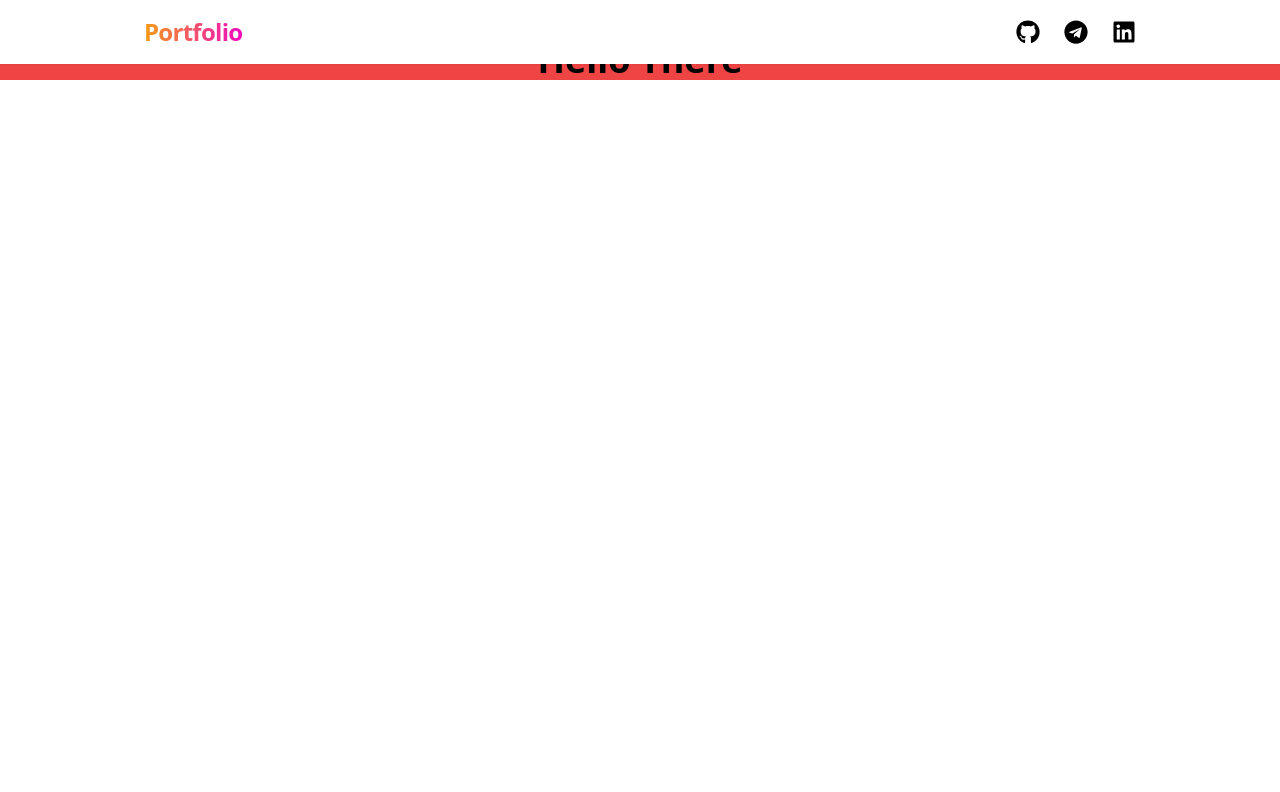
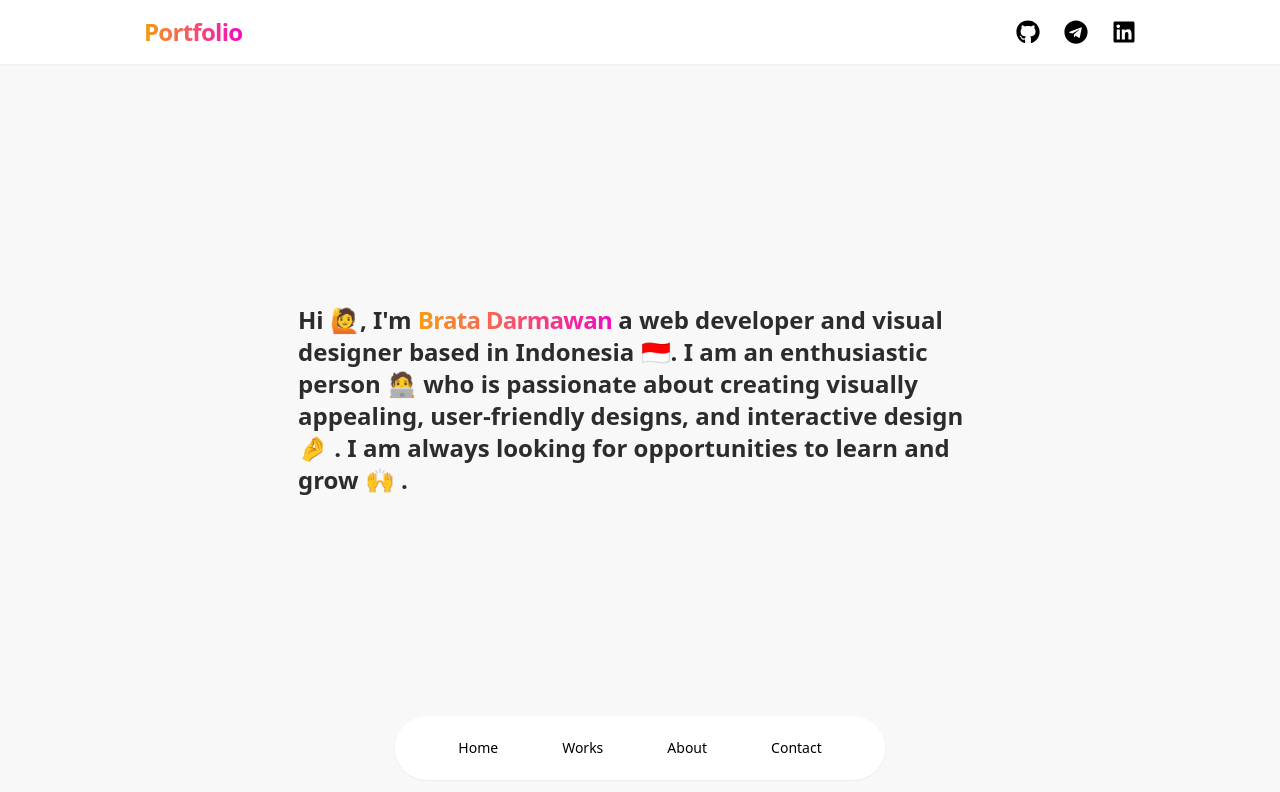
Before and after one commit to bratdr/portfolio-website, a Next.js app: page / in a window 1280 px wide. Shown: the top 792 px of the page. Built offline with nearby package versions, Linux system fonts and the light colour scheme.

Commit message:
Update index.js

```diff
--- a/pages/index.js
+++ b/pages/index.js
@@ -1,5 +1,6 @@
 import Head from "next/head";
 import Navigation from "./components/navigation";
+import BottomBar from "./components/bottom-bar";
 
 export default function Home() {
   return (
@@ -10,11 +11,21 @@ export default function Home() {
         <meta name="viewport" content="width=device-width, initial-scale=1" />
         <link rel="icon" href="/logo-me.ico" />
       </Head>
-      <main className="flex w-screen flex-col">
+
+      <main className="flex w-screen flex-col items-center justify-center">
         <Navigation />
-        <div className="flex h-auto w-screen flex-col items-center justify-center bg-red-500">
-          <h1 className="text-4xl font-bold">Hello There</h1>
-          <h1 className="text-4xl font-bold">Hello There</h1>
+        <BottomBar />
+        <div className="flex h-screen w-screen flex-col items-center justify-center bg-[#f8f8f8] px-6 font-sans">
+          <span className="text-sm font-bold text-[#2c2c2c] sm:px-0 sm:text-2xl md:w-[684px]">
+            Hi 🙋, I&#39;m{" "}
+            <span className="bg-gradient-to-r from-[#F69C15] to-[#F20BBF] bg-clip-text tracking-[-0.03em] text-transparent">
+              Brata Darmawan
+            </span>{" "}
+            a web developer and visual designer based in Indonesia 🇮🇩. I am an
+            enthusiastic person 🧑‍💻 who is passionate about creating visually
+            appealing, user-friendly designs, and interactive design 🤌 . I am
+            always looking for opportunities to learn and grow 🙌 .
+          </span>
         </div>
       </main>
     </>
```
